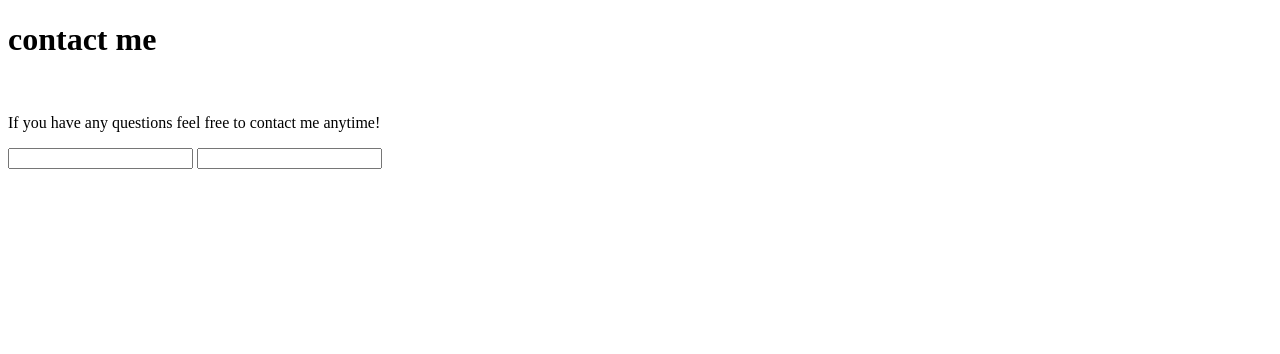
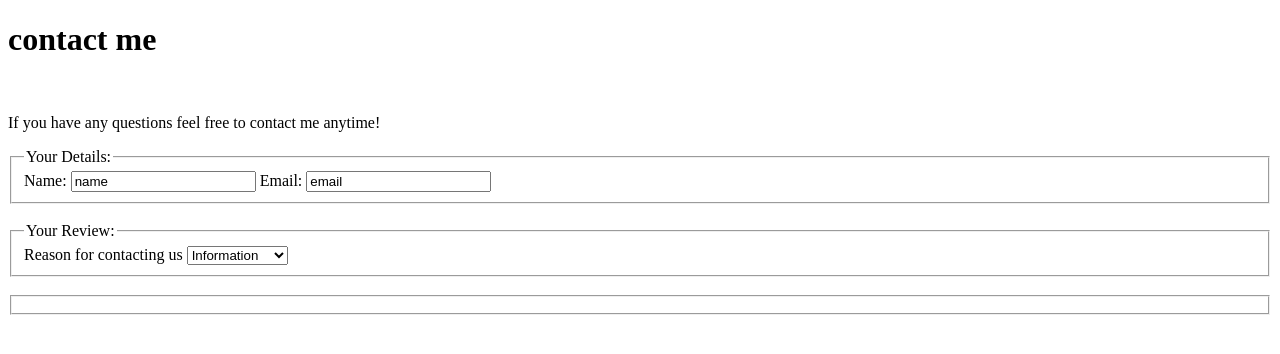
Before and after one commit to handegungor/portfolio, a plain HTML site: page pages/contact.html in a window 1280 px wide. Drawn offline with Linux system fonts and the light colour scheme.

Commit message:
my contact page

```diff
--- a/pages/contact.html
+++ b/pages/contact.html
@@ -8,8 +8,35 @@
     <h1>contact me</h1>
     <br />
     <p>If you have any questions feel free to contact me anytime!</p>
-    <input type="text" name="username" />
-    <input type="email" name="email" />
+    <form action="contact.html" method="post">
+
+        <fieldset>
+            <legend>Your Details:</legend>
+            <label>
+                Name:
+                <input type="text" value="name"
+            </label>
+            <label>
+                Email:
+                <input type="email" value="email"
+            </label>
+        </fieldset>
+        <br />
+
+        <fieldset>
+            <legend>Your Review:</legend>
+            <label for="reason">Reason for contacting us</label>
+            <select name="referrer" id="reason">
+                <option value="information">Information</option>
+                <option value="collaboration">Collaboration</option>
+            </select>
+        </fieldset>
+        <br />
+
+        <fieldset>
+
+        </fieldset>
+    </form>
 </header>
     </body>
 </html>
```
